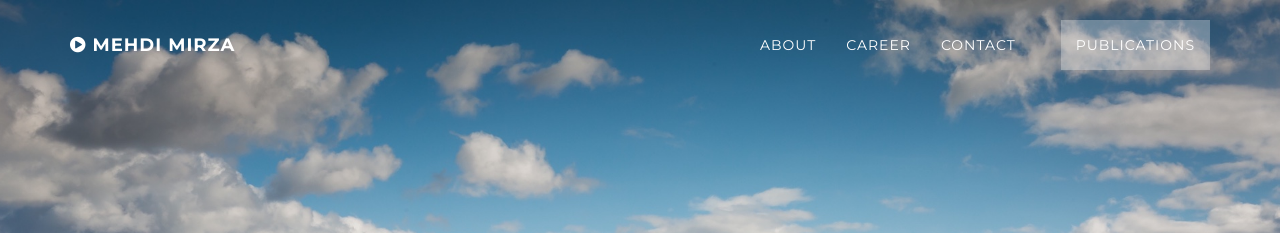
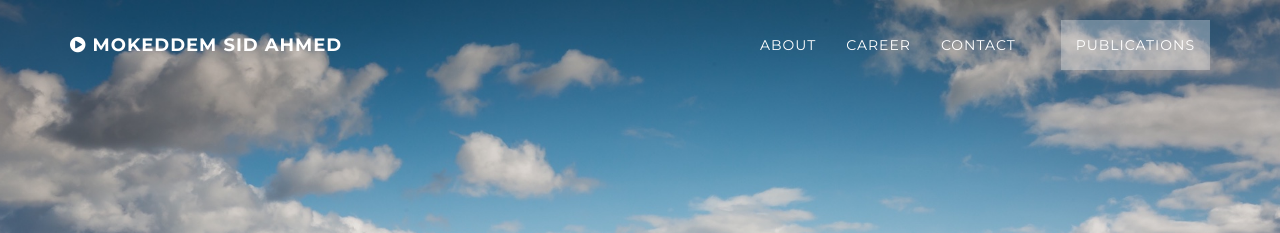
Before and after one commit to sidwise/sidwise.github.io, a Jekyll site: the page built from index.html, in a window 1280 px wide. Shown: the top 233 px of the page. Built offline with Jekyll 4.4.1, drawn with Linux system fonts in a browser that asks for light colours.

Commit message:
Changing to my name

```diff
--- a/_config.yml
+++ b/_config.yml
@@ -1,7 +1,7 @@
 url: http://memimo.net
 
 # Site Settings
-title: Mehdi Mirza
+title: MOKEDDEM Sid Ahmed
 description: ""
 keywords: "My personal page"
 google-tracking-id: UA-46819847-1
```
Also changed, not shown: 6 other files.
